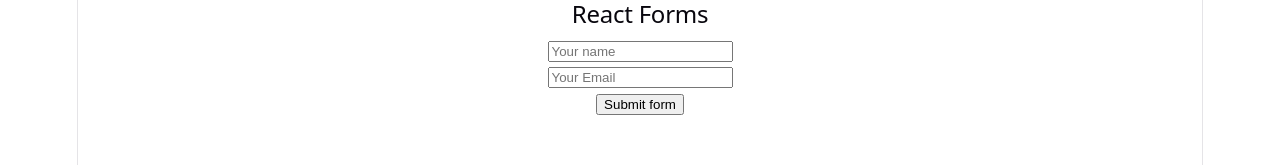
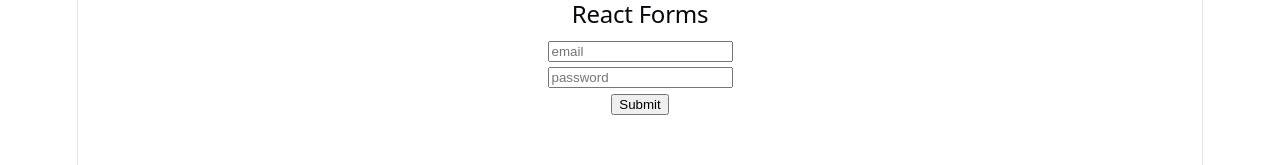
Before and after one commit to chandan-d-karmaker/react-form, a React (Vite) app: page / in a window 1280 px wide. Shown: the top 165 px of the page. Built offline with nearby package versions, Linux system fonts and the light colour scheme.

Commit message:
used form action

```diff
--- a/src/App.jsx
+++ b/src/App.jsx
@@ -1,4 +1,6 @@
 import './App.css'
+import ControlledField from './components/ControlledField'
+import FormAction from './components/FormAction'
 import SimpleForm from './components/SimpleForm'
 
 function App() {
@@ -8,7 +10,9 @@ function App() {
 
       <h2>React Forms</h2>
 
-      <SimpleForm/>
+      {/* <SimpleForm/> */}
+      {/* <FormAction/> */}
+      <ControlledField/>
     </>
   )
 }
--- /dev/null
+++ b/src/components/ControlledField.jsx
@@ -0,0 +1,28 @@
+import React, { useState } from 'react';
+
+const ControlledField = () => {
+
+    const [pass, setPass] = useState('');
+
+    const handleSubmit = (e) =>{
+        e.preventDeafult();
+    }
+
+    const handlePassChange = (e) =>{
+        console.log(e.target.value);
+    }
+    return (
+        <div>
+            <form onSubmit={handleSubmit}>
+                <input type="email" name="email" id="" autoComplete='username' placeholder='email' required />
+                <br />
+                <input type='password' name="password" id="" autoComplete='current-password'
+                defaultValue={pass} onChange={handlePassChange} placeholder='password' required />
+                <br />
+                <input type="submit" value="Submit" />
+            </form>
+        </div>
+    );
+};
+
+export default ControlledField;
--- /dev/null
+++ b/src/components/FormAction.jsx
@@ -0,0 +1,22 @@
+import React from 'react';
+
+const FormAction = () => {
+
+    const handleAction = (formData) =>{
+        console.log(formData.get('name'));
+        console.log(formData.get('email'));
+    }
+    return (
+        <div>
+            <form action={handleAction}>
+                <input type="text" name='name' placeholder='Your Name' />
+                <br />
+                <input type="email" name='email' placeholder='Your Email' />
+                <br />
+                <input type="submit" value='submit' />
+            </form>
+        </div>
+    );
+};
+
+export default FormAction;
```
